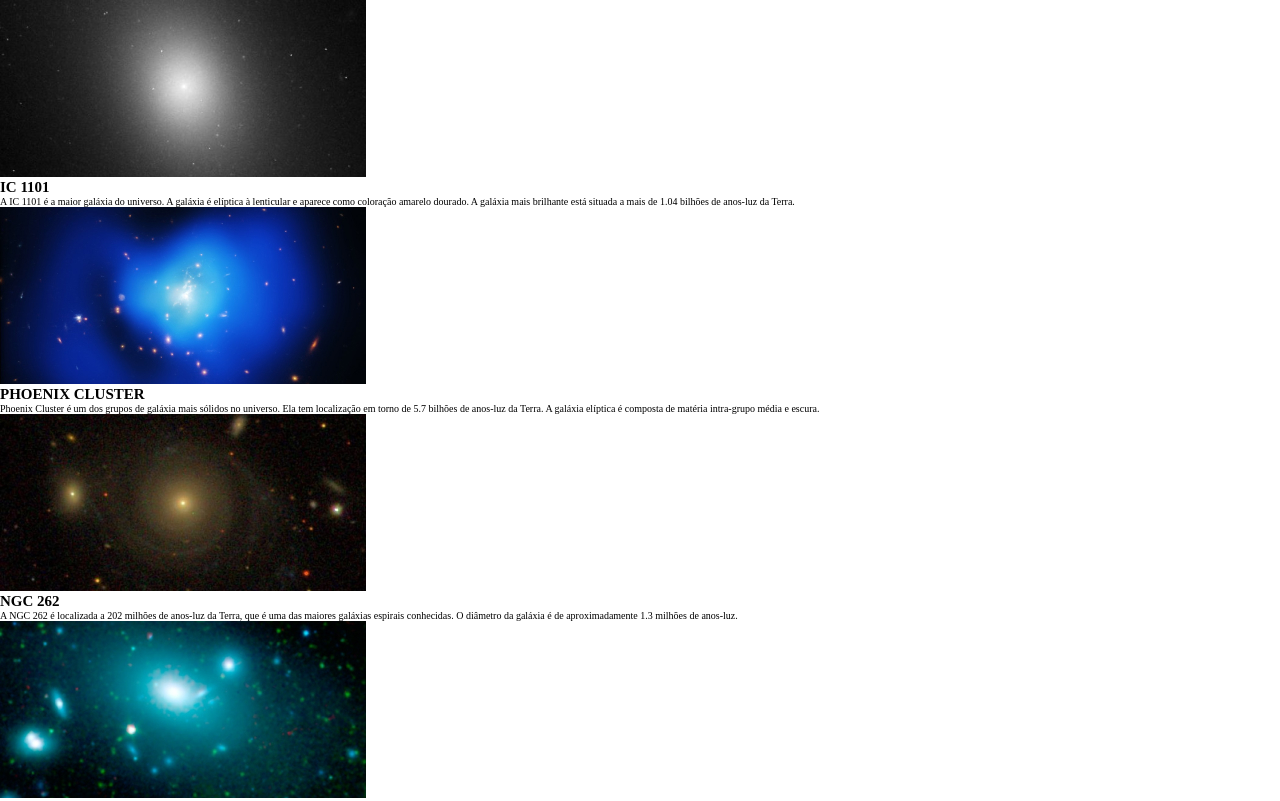
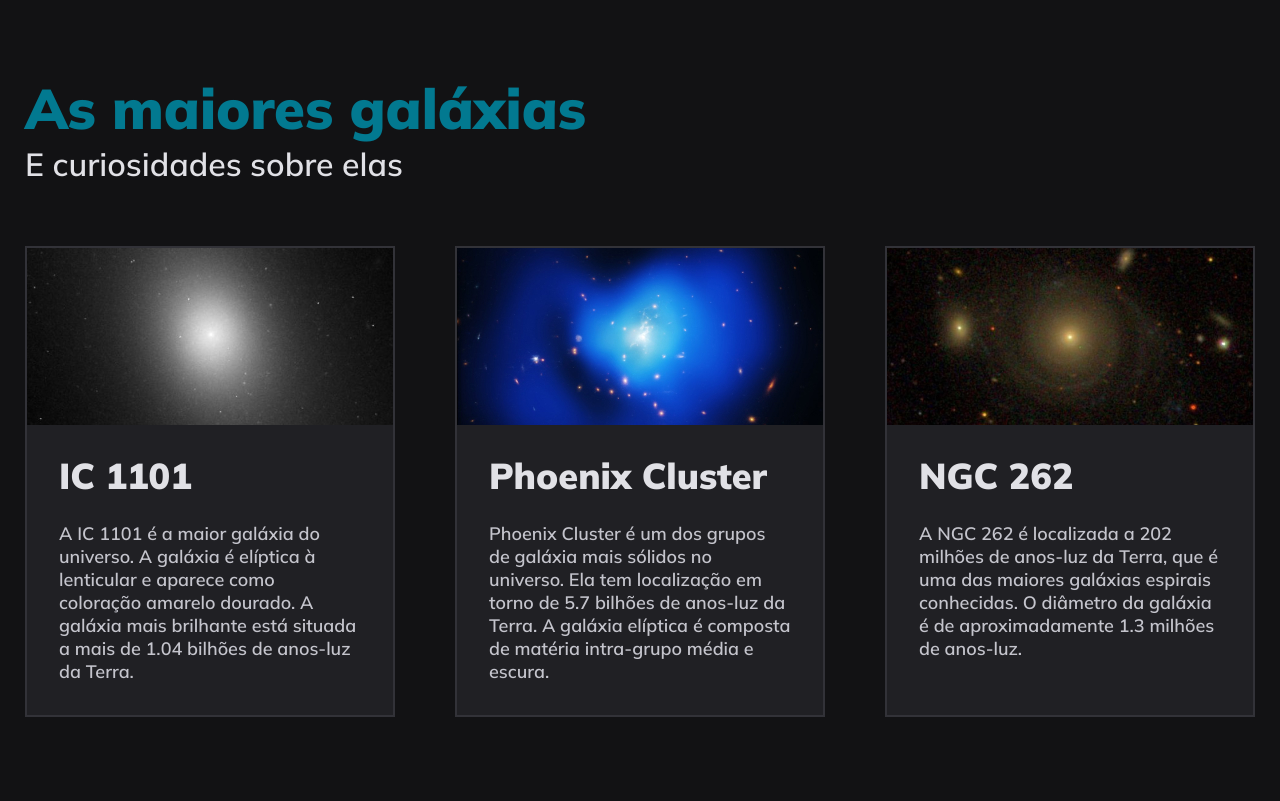
Before and after one commit to macedocmateus/galaxies, a plain HTML site: page index.html in a window 1280 px wide. Shown: the top 801 px of the page. Drawn offline with Linux system fonts and the light colour scheme.

Commit message:
fix html and add css elements

```diff
--- a/index.html
+++ b/index.html
@@ -1,12 +1,22 @@
 <!DOCTYPE html>
 <html lang="pt-br">
 <head>
+  <link href="https://fonts.googleapis.com/css?family=Mulish:200,300,regular,500,600,700,800,900,200italic,300italic,italic,500italic,600italic,700italic,800italic,900italic" rel="stylesheet" />
   <meta charset="UTF-8">
   <meta name="viewport" content="width=device-width, initial-scale=1.0">
   <title>Galaxies</title>
   <link rel="stylesheet" href="style.css">
 </head>
 <body>
+  <header>
+  <h1>
+    As maiores galáxias
+  </h1>
+
+  <p>
+    E curiosidades sobre elas
+  </p>
+  </header>
   <main>
     <div class="card">
       <img src="assets/image 1.jpg" alt="foto da galaxia IC 1101">
@@ -17,7 +27,7 @@
     </div>
     <div class="card">
       <img src="assets/image 2.jpg" alt="foto da galaxia phoenix cluster">
-      <h2>PHOENIX CLUSTER</h2>
+      <h2>Phoenix Cluster</h2>
       <p>Phoenix Cluster é um dos grupos de galáxia mais sólidos no universo. Ela tem
         localização em torno de 5.7 bilhões de anos-luz da Terra. A galáxia elíptica é
         composta de matéria intra-grupo média e escura.</p>
--- a/style.css
+++ b/style.css
@@ -5,5 +5,54 @@
 }
 
 :root {
-  font-size: 62.5%;
+  font-family: 'mulish', sans-serif;
 }
+
+body {
+  background-color: #121214;
+  padding: 72px 104px;
+  display: grid;
+  justify-content: center;
+}
+/*gap é a junção de row-gap com column-gap, primeiro e dada a linha depois a coluna*/
+main {
+  display: grid;
+  grid-template-columns: repeat(3, 370px);
+  gap: 48px 60px;
+}
+
+header h1 {
+  font-weight: 900;
+  font-size: 56px;
+  line-height: 72px;
+  color: #027990;
+}
+
+header p {
+  font-weight: 600;
+  font-size: 32px;
+  line-height: 40px;
+  color: #e1e1e6;
+}
+/*over-flow hidden está adequando a imagem no card fazendo com que as bordas superiores se adéquem ao card
+fazendo o elemento nao exceder o tamanho pré-definido*/
+.card {
+  background-color: #202024;
+  border: 2px solid #323238;
+  overflow: hidden;
+  margin-top: 62px;
+}
+
+.card p {
+  color: #c4c4cc;
+  font-size: 18px;
+  font-weight: 600;
+  padding: 24px 32px 32px;
+}
+
+.card h2 {
+  color: #e1e1e6;
+  font-size: 36px;
+  font-weight: 900;
+  padding: 24px 32px 0;
+}
```
